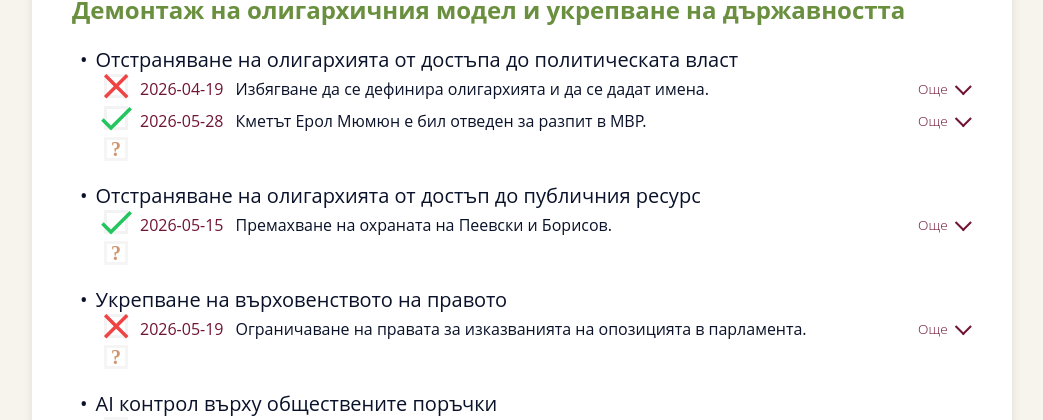
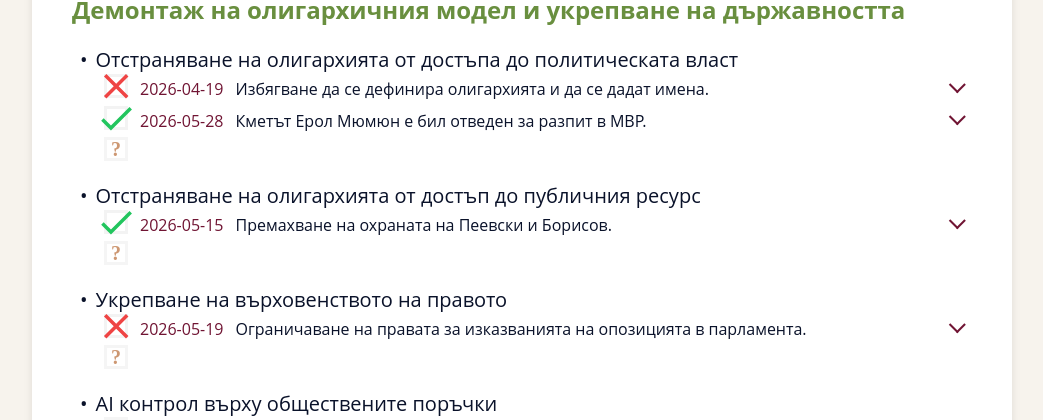
Before and after one commit to MiroJ/chronology-of-promises, an Angular app: page / in a window 1280 px wide. Shown: the part 360-780 px from the top of the page, without its empty margins (118-1161 px from the left). Built offline with nearby package versions, Linux system fonts and the light colour scheme.

Commit message:
Update hover styling.

```diff
--- a/src/app/program-results/program-results.html
+++ b/src/app/program-results/program-results.html
@@ -11,7 +11,6 @@
         </span>
         @if (result.references.length > 0) {
         <button type="button" class="references-toggle" [attr.aria-controls]="referenceListId" [attr.aria-label]="referencesExpanded ? 'Collapse references' : 'Expand references'" [attr.aria-expanded]="referencesExpanded" (click)="$event.stopPropagation(); toggleReferences(referenceListId)">
-            <span class="references-toggle-text text-secondary">{{referencesExpanded ? 'Скрий' : 'Oще'}}</span>
             <span class="references-toggle-icon text-secondary" [class.is-expanded]="referencesExpanded" aria-hidden="true"></span>
         </button>
         }
--- a/src/app/program-results/program-results.scss
+++ b/src/app/program-results/program-results.scss
@@ -10,8 +10,9 @@
         align-items: center;
         min-width: 0;
         gap: 0.75rem;
-        margin-left: 1rem;
-        cursor: help;
+        padding-left: 1rem;
+        border-radius: 10px;
+        cursor: pointer;
 
         &:hover {
             background-color: variables.$background-color;
@@ -58,6 +59,7 @@
             .references-toggle-icon {
                 width: 0.65rem;
                 height: 0.65rem;
+                margin-bottom: 4px;
                 border-right: 2px solid currentColor;
                 border-bottom: 2px solid currentColor;
                 transform: rotate(45deg) translateY(-0.1rem);
```
